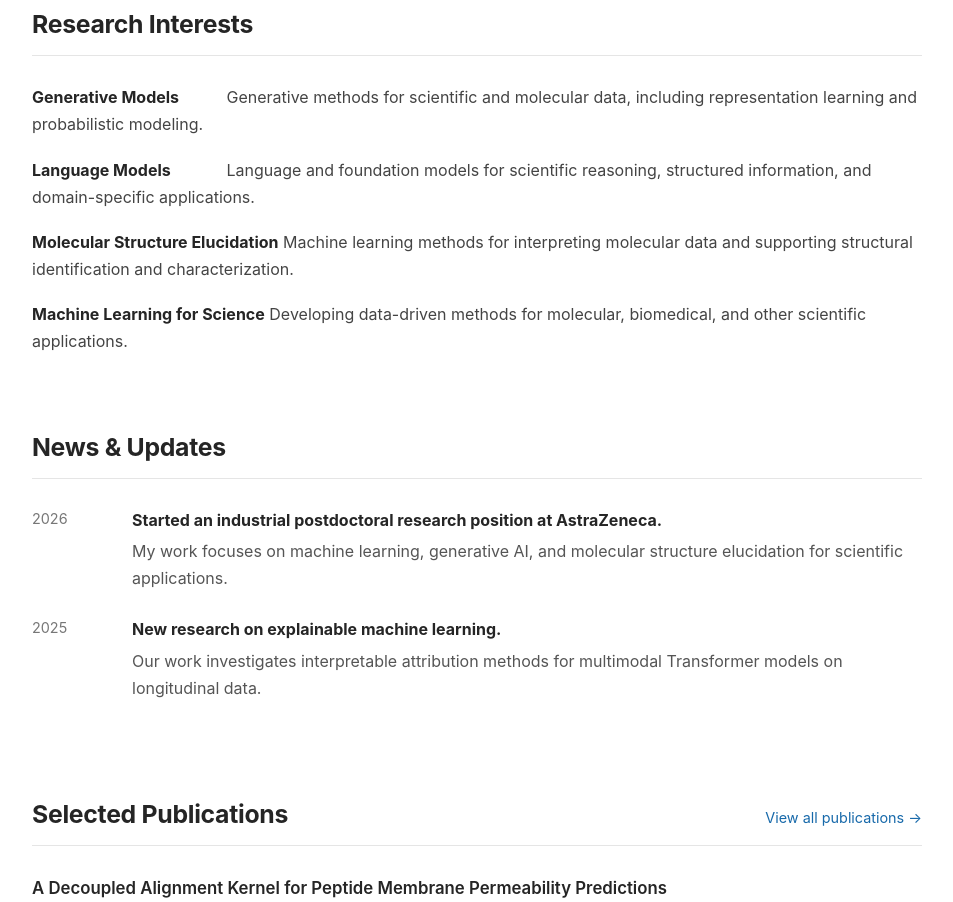
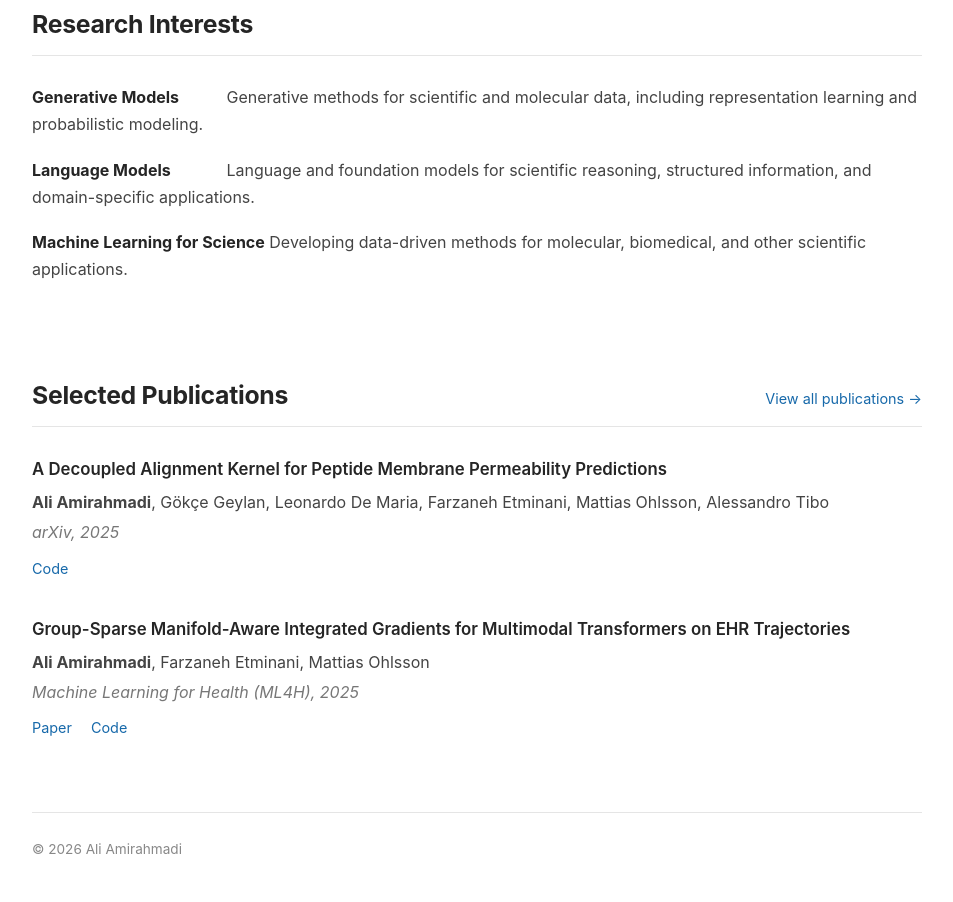
Before and after one commit to ali-amirahmadii/ali-amirahmadii.github.io, a plain HTML site: page index.html in a window 1280 px wide. Shown: the part 553-1455 px from the top of the page, without its empty margins (163-1116 px from the left). Drawn offline with Linux system fonts and the light colour scheme.

Commit message:
Update index.html
Removed molecular structure elucidation section and news updates.

```diff
--- a/index.html
+++ b/index.html
@@ -110,13 +110,7 @@
           </span>
         </li>
 
-        <li>
-          <strong>Molecular Structure Elucidation</strong>
-          <span>
-            Machine learning methods for interpreting molecular data and
-            supporting structural identification and characterization.
-          </span>
-        </li>
+
 
         <li>
           <strong>Machine Learning for Science</strong>
@@ -133,36 +127,7 @@
 
     <!-- ================= NEWS ================= -->
 
-    <section>
 
-      <h2>News & Updates</h2>
-
-      <div class="news-item">
-        <span class="date">2026</span>
-
-        <div>
-          <strong>Started an industrial postdoctoral research position at AstraZeneca.</strong>
-          <p>
-            My work focuses on machine learning, generative AI, and molecular
-            structure elucidation for scientific applications.
-          </p>
-        </div>
-      </div>
-
-
-      <div class="news-item">
-        <span class="date">2025</span>
-
-        <div>
-          <strong>New research on explainable machine learning.</strong>
-          <p>
-            Our work investigates interpretable attribution methods for
-            multimodal Transformer models on longitudinal data.
-          </p>
-        </div>
-      </div>
-
-    </section>
 
 
     <!-- ================= PUBLICATIONS ================= -->
```
